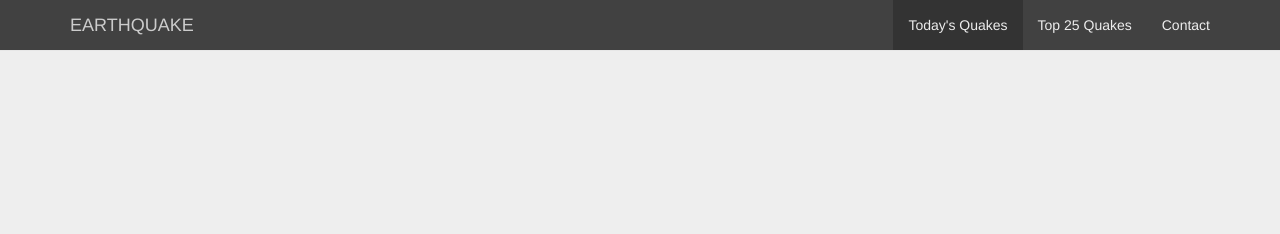
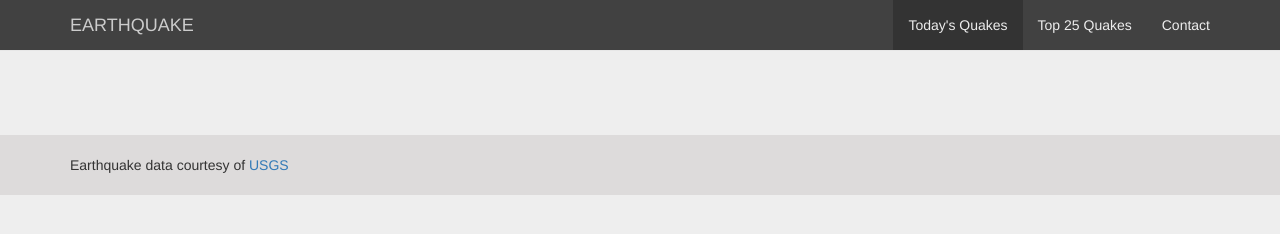
Before and after one commit to taniamprince/earthquake, a website: page app/index.html in a window 1280 px wide. Drawn offline with nearby package versions, Linux system fonts and the light colour scheme; files that its build step writes are made by us from their sources; files whose address does not match are found by name.

Commit message:
added footer

```diff
--- a/app/index.html
+++ b/app/index.html
@@ -45,7 +45,7 @@
 
     <div class="footer">
       <div class="container">
-        <p></p>
+        <p>Earthquake data courtesy of <a href="http://earthquake.usgs.gov/">USGS</a></p>
       </div>
     </div>
 
--- a/app/styles/main.css
+++ b/app/styles/main.css
@@ -48,6 +48,12 @@ body {
   margin-top: -15px;
 }
 
+.footer {
+  background-color: #dddbdb;
+  padding: 20px 0 10px 0;
+  margin-top: 50px;
+}
+
 
 /*  ################################################################
   MAPS
```
